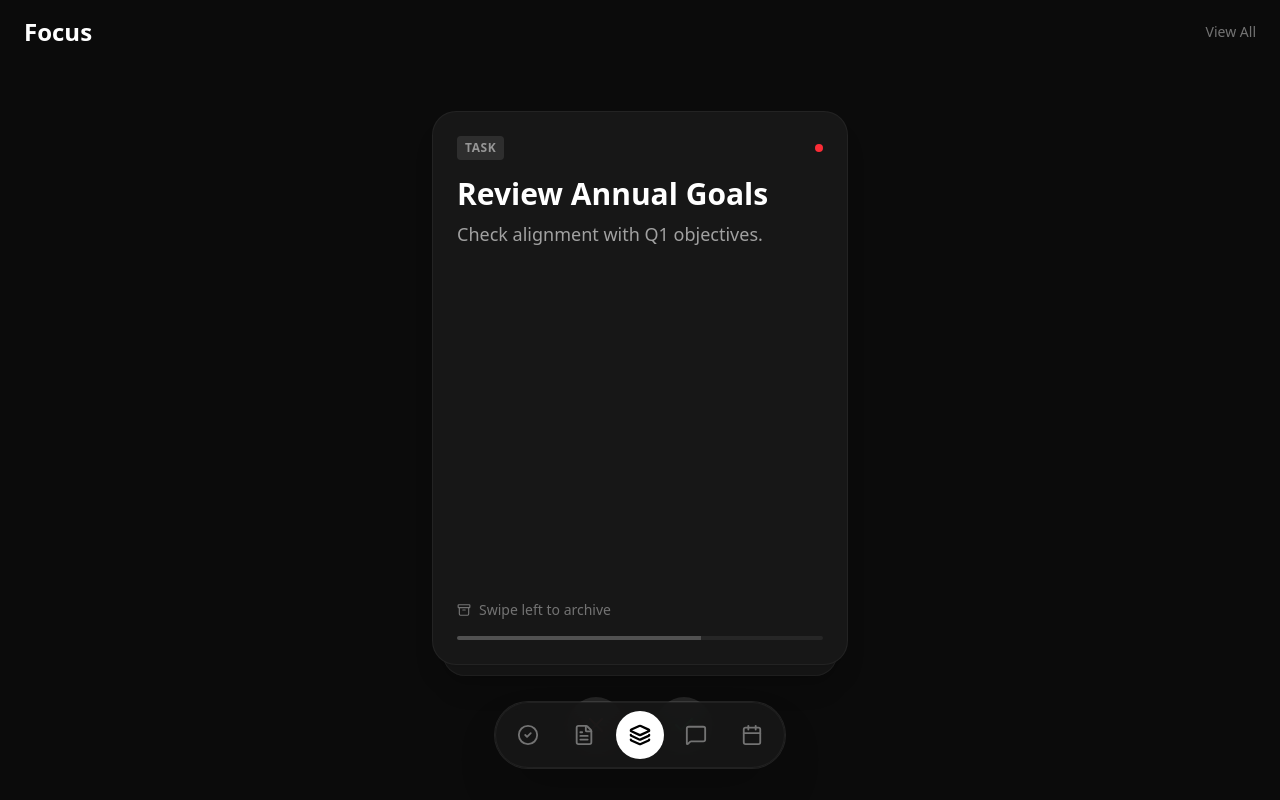
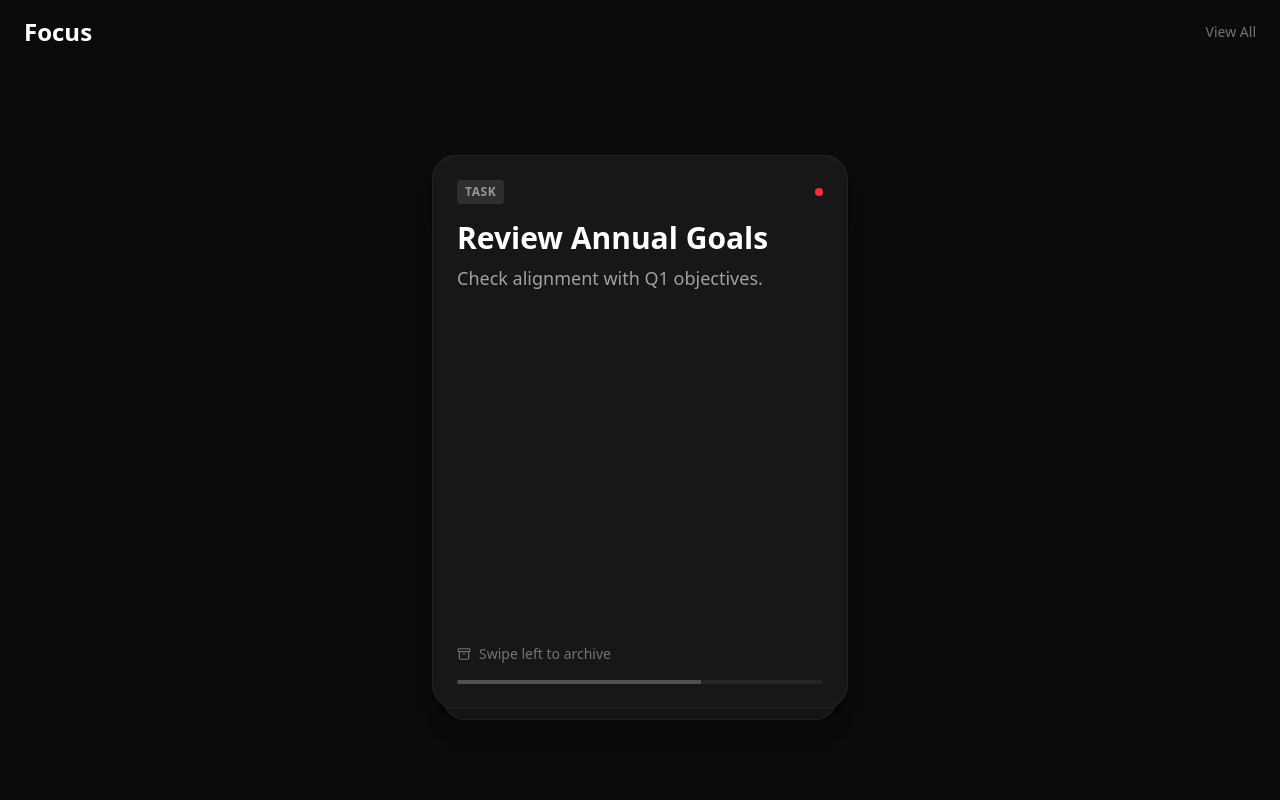
Before and after one commit to ChetanG111/life-os, a Next.js app: page / in a window 1280 px wide. Built offline with nearby package versions, Linux system fonts and the light colour scheme.

Commit message:
auto-hide bottom navbar with gesture navigations

```diff
--- a/src/components/features/overview/SwipeFeed.tsx
+++ b/src/components/features/overview/SwipeFeed.tsx
@@ -3,7 +3,7 @@
 import { useState } from 'react';
 import { motion, AnimatePresence, PanInfo, useMotionValue, useTransform } from 'framer-motion';
 import { Card } from '@/components/ui/Card';
-import { X, Check, Archive } from 'lucide-react';
+import { Check, Archive } from 'lucide-react';
 import clsx from 'clsx';
 
 interface FeedItem {
@@ -81,15 +81,7 @@ export function SwipeFeed() {
                 </AnimatePresence>
             </div>
 
-            {/* Controls / Hints */}
-            <div className="mt-8 flex gap-8">
-                <button className="p-4 rounded-full bg-neutral-800 text-red-400 hover:bg-neutral-700 transition-colors" onClick={() => removeCard(topCard.id, 'left')}>
-                    <X size={24} />
-                </button>
-                <button className="p-4 rounded-full bg-neutral-800 text-green-400 hover:bg-neutral-700 transition-colors" onClick={() => removeCard(topCard.id, 'right')}>
-                    <Check size={24} />
-                </button>
-            </div>
+
         </div>
     );
 }
--- a/src/components/layout/BottomNav.tsx
+++ b/src/components/layout/BottomNav.tsx
@@ -1,6 +1,6 @@
 'use client';
 
-import { motion } from 'framer-motion';
+import { motion, MotionValue } from 'framer-motion';
 import { TabId, TABS } from '@/types';
 import { CheckCircle2, FileText, Layers, MessageSquare, Calendar } from 'lucide-react';
 import clsx from 'clsx';
@@ -16,15 +16,29 @@ const ICONS = {
 interface BottomNavProps {
     activeTab: TabId;
     onTabChange: (tab: TabId) => void;
+    isVisible: boolean;
+    offset: MotionValue<number>;
 }
 
-export function BottomNav({ activeTab, onTabChange }: BottomNavProps) {
+export function BottomNav({ activeTab, onTabChange, isVisible, offset }: BottomNavProps) {
     return (
         <motion.div
-            initial={{ y: 0 }}
-            className="fixed bottom-8 left-1/2 -translate-x-1/2 z-50"
+            initial={{ y: 200, scale: 0.8, opacity: 0 }}
+            animate={{
+                y: isVisible ? 0 : 200,
+                scale: isVisible ? 1 : 0.8,
+                opacity: isVisible ? 1 : 0
+            }}
+
+            transition={{
+                type: "spring",
+                stiffness: 400,
+                damping: 25,
+                mass: 0.8
+            }}
+            className="fixed bottom-8 left-0 right-0 z-50 flex justify-center pointer-events-none"
         >
-            <div className="flex items-center gap-2 p-2 bg-neutral-900/90 backdrop-blur-xl border border-white/5 rounded-full shadow-2xl ring-1 ring-white/10">
+            <div className="pointer-events-auto flex items-center gap-2 p-2 bg-neutral-900/90 backdrop-blur-xl border border-white/5 rounded-full shadow-2xl ring-1 ring-white/10 overflow-hidden">
                 {TABS.map((tab) => {
                     const Icon = ICONS[tab];
                     const isActive = activeTab === tab;
@@ -42,7 +56,8 @@ export function BottomNav({ activeTab, onTabChange }: BottomNavProps) {
                                 <motion.div
                                     layoutId="nav-pill"
                                     className="absolute inset-0 bg-white rounded-full"
-                                    transition={{ type: "spring", bounce: 0.2, duration: 0.5 }}
+                                    style={{ x: offset }} // Only the white pill moves
+                                    transition={{ type: "spring", bounce: 0.3, duration: 0.6 }}
                                 />
                             )}
                             <span className="relative z-10">
--- a/src/components/layout/NavigationShell.tsx
+++ b/src/components/layout/NavigationShell.tsx
@@ -1,7 +1,7 @@
 'use client';
 
 import { useState } from 'react';
-import { motion, AnimatePresence, Variants } from 'framer-motion';
+import { motion, AnimatePresence, Variants, useMotionValue, useTransform } from 'framer-motion';
 import { TabId, TABS } from '@/types';
 import { BottomNav } from './BottomNav';
 
@@ -26,6 +26,14 @@ const TabContent: Record<TabId, React.ReactNode> = {
 export function NavigationShell() {
     const [activeTab, setActiveTab] = useState<TabId>('overview');
     const [direction, setDirection] = useState(0);
+    const [isDragging, setIsDragging] = useState(false);
+
+    // Track drag physics for BottomNav
+    const x = useMotionValue(0);
+    // Invert the x movement for the navbar indicator so it moves towards the target tab
+    // Distance between tabs is roughly 56px (w-12 + gap-2)
+    // Screen width swipe (~375px) should map to ~56px
+    const navX = useTransform(x, (latest) => latest * -0.15);
 
     const handleTabChange = (newTab: TabId) => {
         const currentIndex = TABS.indexOf(activeTab);
@@ -39,6 +47,8 @@ export function NavigationShell() {
 
     // Simple swipe logic
     const handleDragEnd = (event: any, info: any) => {
+        setIsDragging(false);
+        x.set(0); // Reset parallax value
         const swipeThreshold = 50;
         const velocityThreshold = 500;
         const currentIndex = TABS.indexOf(activeTab);
@@ -56,7 +66,7 @@ export function NavigationShell() {
     const variants: Variants = {
         enter: (direction: number) => ({
             x: direction > 0 ? '100%' : '-100%',
-            opacity: 0.5,
+            opacity: 1, // Changed to 1 to avoid transparency stacking
             scale: 0.95,
             filter: "blur(4px)"
         }),
@@ -96,16 +106,47 @@ export function NavigationShell() {
                     exit="exit"
                     // Drag configuration for swipe support
                     drag="x"
-                    dragConstraints={{ left: 0, right: 0 }}
+                    dragConstraints={{
+                        left: activeTab === TABS[TABS.length - 1] ? 0 : -50, // Block left swipe if on last tab
+                        right: activeTab === TABS[0] ? 0 : 50 // Block right swipe if on first tab
+                    }}
                     dragElastic={0.2}
+                    // Removed style={{ x }} to avoid conflict with AnimatePresence
+                    onDrag={(e, info) => {
+                        // Prevent updating x if we are trying to drag past boundaries
+                        const isFirstTab = activeTab === TABS[0];
+                        const isLastTab = activeTab === TABS[TABS.length - 1];
+
+                        // If on first tab (Tasks), allow only negative offset (swipe left)
+                        if (isFirstTab && info.offset.x > 0) {
+                            x.set(0);
+                            setIsDragging(false);
+                            return;
+                        }
+                        // If on last tab (Weekly), allow only positive offset (swipe right)
+                        if (isLastTab && info.offset.x < 0) {
+                            x.set(0);
+                            setIsDragging(false);
+                            return;
+                        }
+
+                        x.set(info.offset.x);
+                        setIsDragging(true);
+                    }}
+                    onDragStart={() => setIsDragging(true)}
                     onDragEnd={handleDragEnd}
-                    className="absolute inset-0 h-full w-full touch-pan-y will-change-transform"
+                    className="absolute inset-0 h-full w-full touch-pan-y will-change-transform bg-background" // Added bg-background
                 >
                     {TabContent[activeTab]}
                 </motion.main>
             </AnimatePresence>
 
-            <BottomNav activeTab={activeTab} onTabChange={handleTabChange} />
+            <BottomNav
+                activeTab={activeTab}
+                onTabChange={handleTabChange}
+                isVisible={isDragging}
+                offset={navX}
+            />
         </div>
     );
 }
```
Also changed, not shown: public/manifest.json (added).
